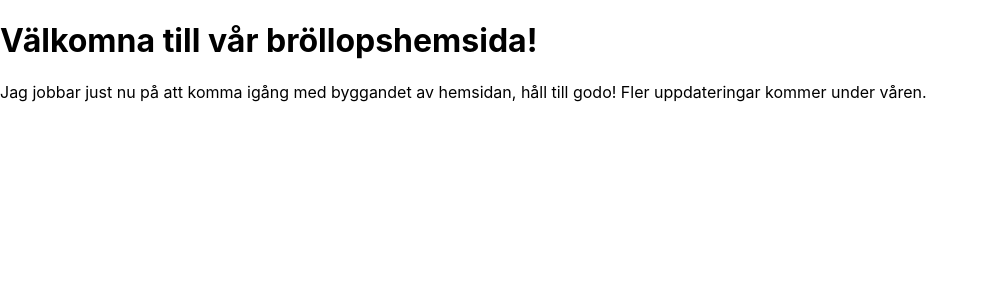
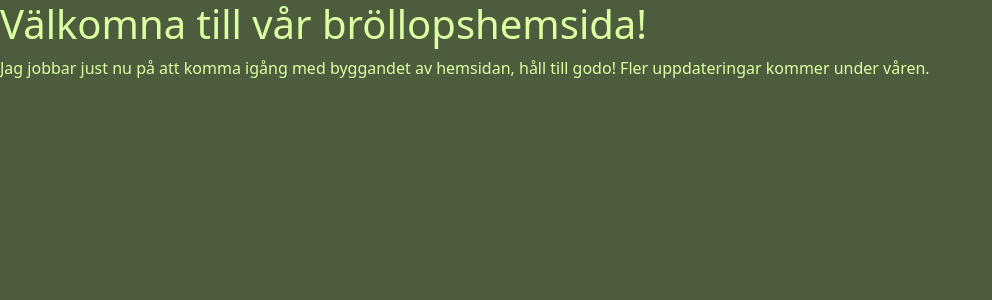
Before and after one commit to Johan-Karlsson/amanda-and-johan, a React (Create React App) app: page / in a window 1280 px wide. Shown: the top 300 px of the page, without its empty margins (0-992 px from the left). Built offline with nearby package versions, Linux system fonts and the light colour scheme.

Commit message:
Added bootstrap, changed styling and configured naming + favicon

```diff
--- a/package.json
+++ b/package.json
@@ -1,5 +1,5 @@
 {
-  "name": "amanda-and-johan",
+  "name": "amanda-johan",
   "homepage": "https://amanda-johan.se",
   "version": "0.1.0",
   "private": true,
@@ -7,7 +7,9 @@
     "@testing-library/jest-dom": "^5.17.0",
     "@testing-library/react": "^13.4.0",
     "@testing-library/user-event": "^13.5.0",
+    "bootstrap": "^5.3.2",
     "react": "^18.2.0",
+    "react-bootstrap": "^2.10.1",
     "react-dom": "^18.2.0",
     "react-scripts": "5.0.1",
     "web-vitals": "^2.1.4"
--- a/public/index.html
+++ b/public/index.html
@@ -24,7 +24,7 @@
       work correctly both with client-side routing and a non-root public URL.
       Learn how to configure a non-root public URL by running `npm run build`.
     -->
-    <title>React App</title>
+    <title>Amanda & Johan</title>
   </head>
   <body>
     <noscript>You need to enable JavaScript to run this app.</noscript>
--- a/src/App.css
+++ b/src/App.css
@@ -14,18 +14,24 @@
 }
 
 .App-header {
-  background-color: #282c34;
+  background-color: #4C5C3C;
   min-height: 100vh;
   display: flex;
   flex-direction: column;
   align-items: center;
   justify-content: center;
   font-size: calc(10px + 2vmin);
-  color: white;
+  color: #4C5C3C;
 }
 
 .App-link {
   color: #61dafb;
+}
+
+#app {
+  background-color: #4C5C3C;
+  color: #DBFFA3;
+  height: 100vh;
 }
 
 @keyframes App-logo-spin {
--- a/src/App.js
+++ b/src/App.js
@@ -1,6 +1,10 @@
+import Button from 'react-bootstrap/Button';
+import 'bootstrap/dist/css/bootstrap.min.css';
+import './App.css'
+
 export default function MyApp() {
   return (
-    <div>
+    <div id="app">
       <h1>Välkomna till vår bröllopshemsida!</h1>
       <p>Jag jobbar just nu på att komma igång med byggandet av hemsidan, håll till godo! Fler uppdateringar kommer under våren.</p>
     </div>
```
Also changed, not shown: 2 other files (tests, documents, lock files or other folders).
